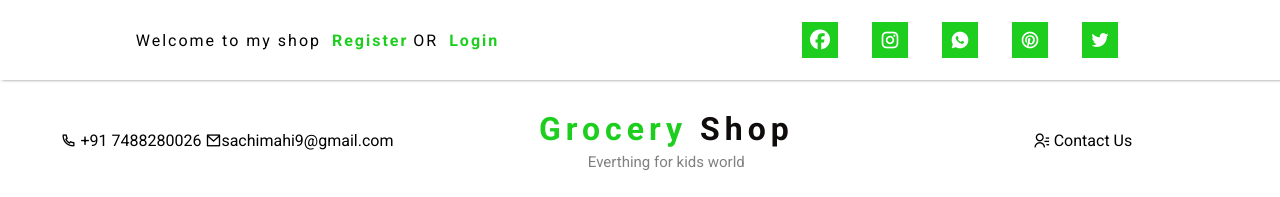
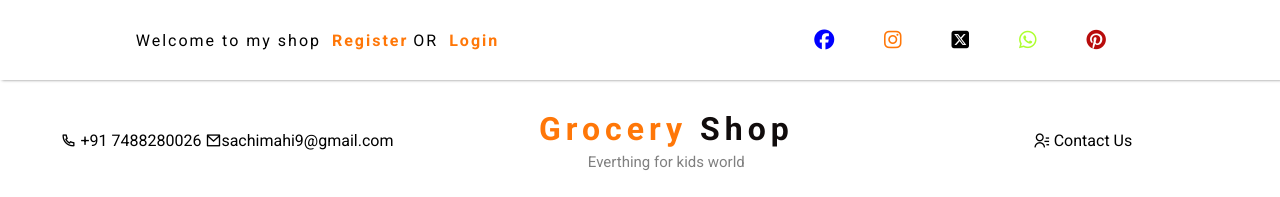
Before and after one commit to prashant12062000/GroceryShop, a plain HTML site: page index.html in a window 1280 px wide. Shown: the top 197 px of the page. Drawn offline with nearby package versions, Linux system fonts and the light colour scheme; a web font is replaced by a local one.

Commit message:
added grocery shop

```diff
--- a/index.html
+++ b/index.html
@@ -33,10 +33,10 @@
             </div>
             <div class="right">
                 <i class="fa-brands fa-facebook"></i>
-                <i class="ri-instagram-line"></i>
-                <i class="ri-whatsapp-fill"></i>
-                <i class="ri-pinterest-line"></i>
-                <i class="ri-twitter-fill"></i>
+                <i class="fa-brands fa-instagram"></i>
+                <i class="fa-brands fa-square-x-twitter"></i>
+                <i class="fa-brands fa-whatsapp"></i>
+                <i class="fa-brands fa-pinterest"></i>
             </div>
         </nav>
         <!-- nav1 end   -->
@@ -323,10 +323,11 @@
             <p>Everthing for kids worlds</p>
         </div>
         <div>
-            <i class="ri-instagram-line"></i>
-            <i class="ri-whatsapp-fill"></i>
-            <i class="ri-pinterest-line"></i>
-            <i class="ri-twitter-fill"></i>
+            <i class="fa-brands fa-facebook"></i>
+            <i class="fa-brands fa-instagram"></i>
+            <i class="fa-brands fa-twitter"></i>
+            <i class="fa-brands fa-whatsapp"></i>
+            <!-- <i class="fa-brands fa-pinterest"></i> -->
             <p><br>Design by Prashant sharma</p>
         </div>
         <div>
--- a/style.css
+++ b/style.css
@@ -5,7 +5,7 @@
 
 }
 :root{
-  --primary:rgb(30, 206, 30);
+  --primary: rgb(255, 119, 8);
   --secondary:rgb(17, 12, 12);
     --light:#2f3640;
 }
@@ -46,14 +46,27 @@ html, body{
     .right i{
         font-size: 20px;
         margin: 0px 15px;
-        background-color: var(--primary);
-        color: white;
+        /* background-color: var(--primary); */
+        color: var(--primary);
         padding: 8px;
         cursor: pointer;
     }
+    .nav1 .right .fa-facebook{
+        color: blue;
+    }
+    .nav1 .right .fa-square-x-twitter{
+        color:black;
+    }
+    .nav1 .right .fa-whatsapp{
+        color: greenyellow;
+    }
+    .nav1 .right .fa-pinterest{
+        color: rgb(184, 12, 12);
+    }
+
     .nav1 .right i:hover{
-        transform: rotate(90deg);
-        color: blue;
+        transform: rotate(180deg);
+        /* color: blue; */
     }
 
     .nav2{
```
